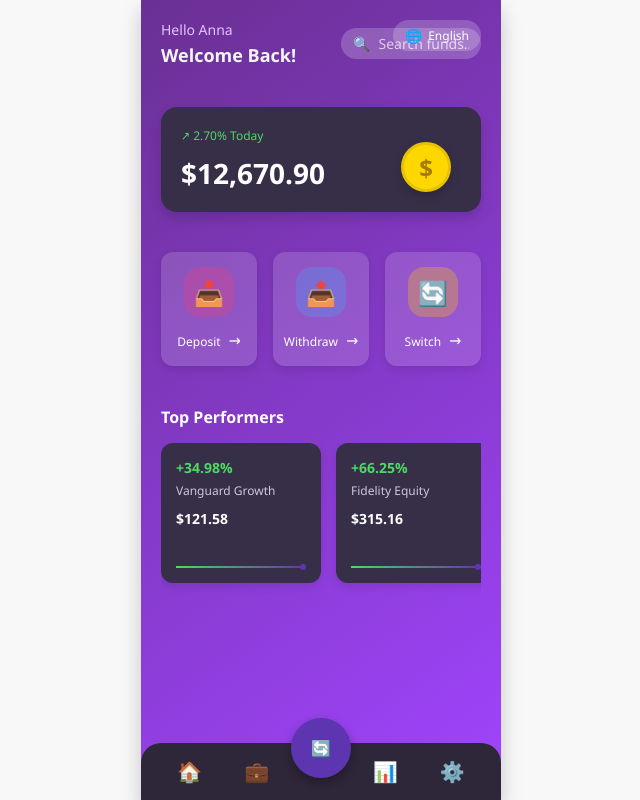
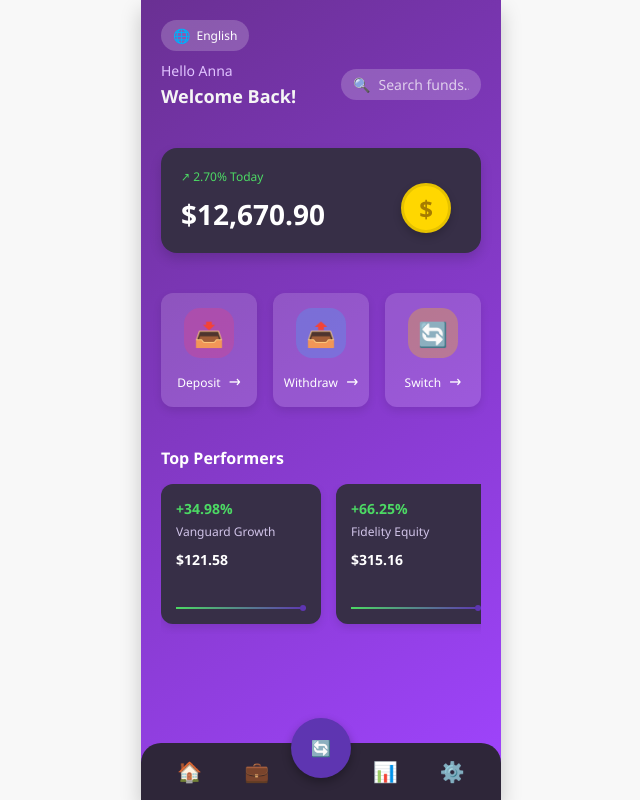
Before and after one commit to RealOtakuBoi/Mutual-Funds-app, a plain HTML site: page Index.html in a window 1280 px wide. Shown: the whole page, without its empty margins (319-959 px from the left). Drawn offline with Linux system fonts and the light colour scheme.

Commit message:
language button location change

```diff
--- a/Index.html
+++ b/Index.html
@@ -28,8 +28,36 @@
         box-shadow: 0 10px 20px rgba(0, 0, 0, 0.2);
       }
 
+      .language-toggle {
+        background-color: rgba(255, 255, 255, 0.2);
+        border-radius: 20px;
+        padding: 6px 12px;
+        display: flex;
+        align-items: center;
+        cursor: pointer;
+        transition: all 0.3s ease;
+        margin: 20px 0 10px 20px;
+        width: fit-content;
+      }
+
+      .language-toggle:hover {
+        background-color: rgba(255, 255, 255, 0.3);
+      }
+
+      .language-icon {
+        color: white;
+        margin-right: 6px;
+        font-size: 14px;
+      }
+
+      .language-text {
+        color: white;
+        font-size: 12px;
+        font-weight: 500;
+      }
+
       .header {
-        padding: 20px;
+        padding: 0 20px 20px 20px;
         display: flex;
         justify-content: space-between;
         align-items: center;
@@ -82,36 +110,6 @@
 
       .search-input::placeholder {
         color: rgba(255, 255, 255, 0.7);
-      }
-
-      .language-toggle {
-        position: absolute;
-        top: 20px;
-        right: 20px;
-        background-color: rgba(255, 255, 255, 0.2);
-        border-radius: 20px;
-        padding: 6px 12px;
-        display: flex;
-        align-items: center;
-        cursor: pointer;
-        transition: all 0.3s ease;
-        z-index: 100;
-      }
-
-      .language-toggle:hover {
-        background-color: rgba(255, 255, 255, 0.3);
-      }
-
-      .language-icon {
-        color: white;
-        margin-right: 6px;
-        font-size: 14px;
-      }
-
-      .language-text {
-        color: white;
-        font-size: 12px;
-        font-weight: 500;
       }
 
       .balance-card {
@@ -454,6 +452,12 @@
   </head>
   <body>
     <div class="app-container">
+      <!-- Moved language toggle to appear first, before the header -->
+      <div class="language-toggle" id="languageToggle">
+        <div class="language-icon">🌐</div>
+        <div class="language-text" data-translate="languageButton">English</div>
+      </div>
+
       <div class="header">
         <div class="greeting">
           <h1 data-translate="greeting">Hello Anna</h1>
@@ -469,11 +473,6 @@
             id="searchInput"
           />
         </div>
-      </div>
-
-      <div class="language-toggle" id="languageToggle">
-        <div class="language-icon">🌐</div>
-        <div class="language-text" data-translate="languageButton">English</div>
       </div>
 
       <div class="search-results" id="searchResults">
```
